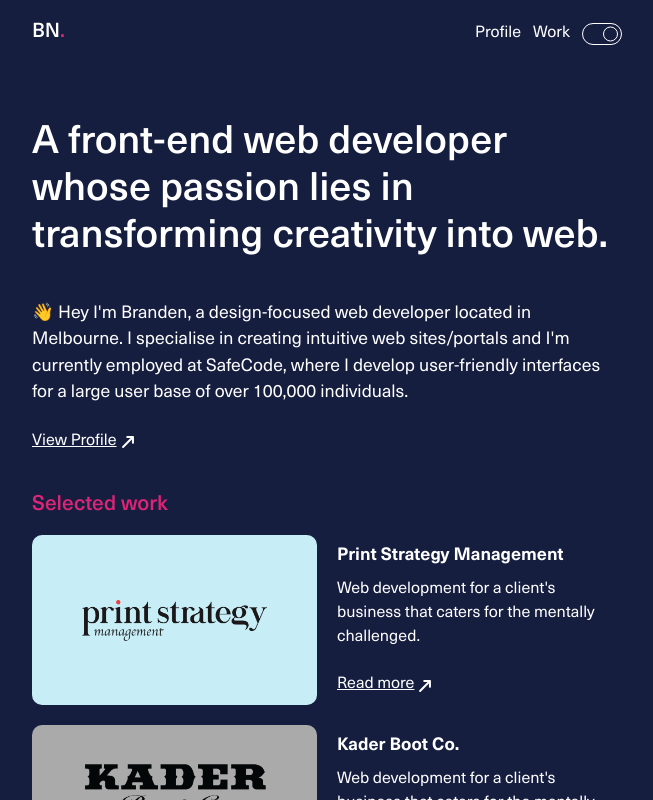
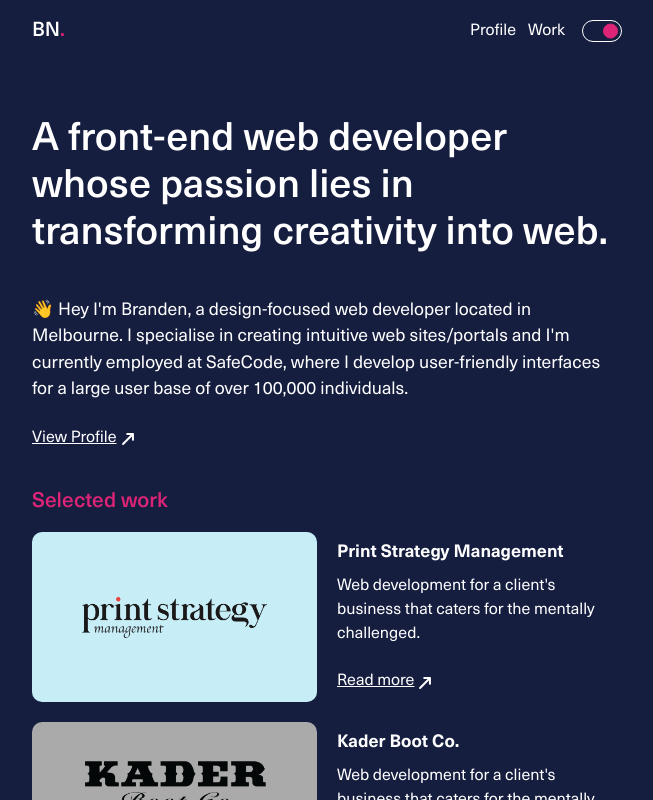
Before and after one commit to BrandenDaniel/React-portoflio, a React (Create React App) app: page / in a window 1280 px wide. Shown: the top 800 px of the page, without its empty margins (313-966 px from the left). Built offline with nearby package versions, Linux system fonts and the light colour scheme.

Commit message:
general progress

```diff
--- a/src/assets/sass/nav.scss
+++ b/src/assets/sass/nav.scss
@@ -44,14 +44,13 @@
   &__links {
     display: flex;
     justify-content: space-between;
-    align-items: baseline;
+    align-items: center;
     gap: 5px;
-    height: 25px;
+    height: 22px;
 
     a {
       text-decoration: none;
-      line-height: 25px;
-      height: 25px;
+      line-height: 1;
       color: var(--body-color);
       font-size: 16px;
       position: relative;
@@ -82,27 +81,19 @@
   padding: 0 7px;
   position: relative;
   border: 1px solid var(--body-color);
+  margin-left: 5px;
 
   &:has(input:checked) {
     &::before {
       left: calc(100% - 18px);
-      background-color: transparent;
-      border-color: var(--body-color);
+      background-color: $hot-pink;
+      border-color: $hot-pink;
     }
 
     svg,
     .material-symbols-outlined {
       color: #161e40;
     }
-  }
-
-  svg,
-  .material-symbols-outlined {
-    font-size: 13px;
-    height: 13px;
-    color: #fff;
-    @include flex-center;
-    display: none;
   }
 
   &::before {
@@ -116,7 +107,7 @@
     position: absolute;
     top: 50%;
     transform: translateY(-50%);
-    left: 2px;
+    left: 3px;
     transition: 0.2s ease-in-out;
   }
 
--- a/src/component/Nav.jsx
+++ b/src/component/Nav.jsx
@@ -1,6 +1,4 @@
 import "../assets/sass/nav.scss";
-import { faMoon } from "@fortawesome/free-solid-svg-icons";
-import { FontAwesomeIcon } from "@fortawesome/react-fontawesome";
 import { Link } from "react-router-dom";
 import React, { useState } from "react";
 
@@ -41,8 +39,6 @@ function Nav() {
             Work
           </Link>
           <span id="themeToggle">
-            <FontAwesomeIcon icon={faMoon} />
-            <span className="material-symbols-outlined">light_mode</span>
             <input
               type="checkbox"
               onChange={toggleTheme}
```
